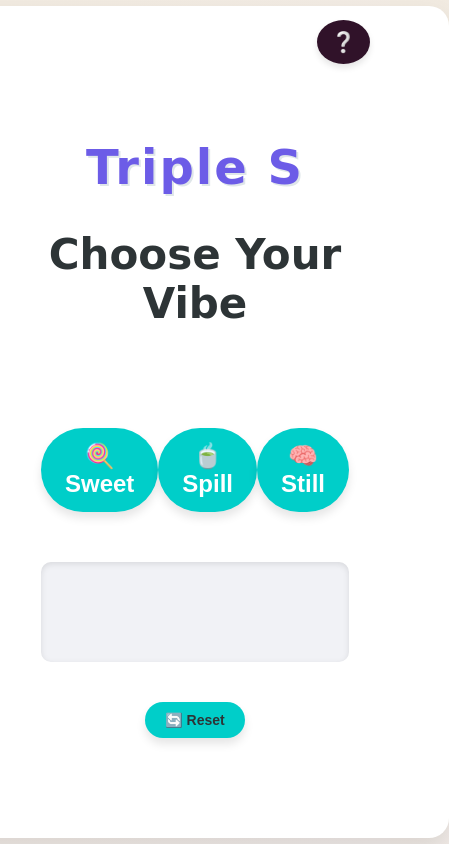
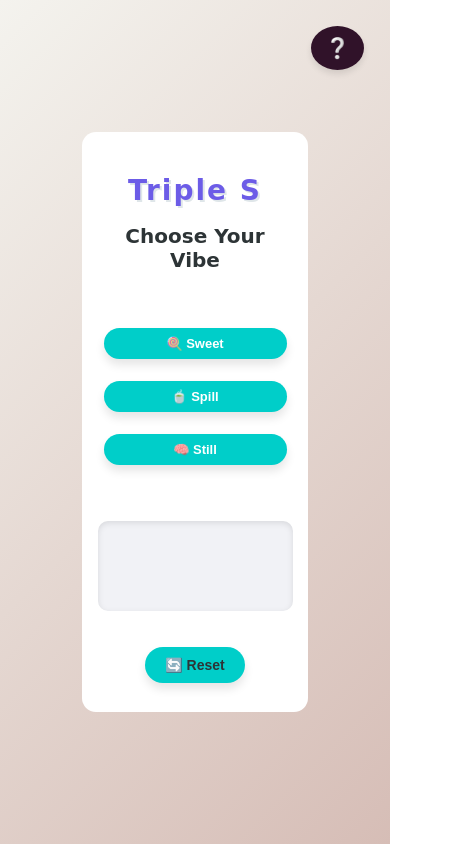
Before and after one commit to KhethiweDlamini/triples_ice_breaker, a plain HTML site: page index.html in a window 390 px wide. Shown: the whole page, 449 px wide, since content can reach past the window. Drawn offline with Linux system fonts and the light colour scheme.

Commit message:
adjust screen dimensions

```diff
--- a/script.js
+++ b/script.js
@@ -11,7 +11,7 @@ const questions = {
   ],
   spill: [
     "What’s something you always pretend to understand but don’t?",
-    "Have you ever rage-quit something dramatic? Spill.",
+    "Have you ever rage-quit something for a petty reason? Spill.",
     "What’s your pet peeve that instantly breaks your vibe?",
     "What’s a hill you’ll die on, no matter how petty?",
     "What’s your most unhinged tab open right now?",
--- a/styles.css
+++ b/styles.css
@@ -1,22 +1,22 @@
 body {
   font-family: 'Comic Neue', cursive, sans-serif;
-  background: linear-gradient(135deg, #f1eae0 0%, #f3edeb 100%);
+  background: linear-gradient(135deg, #f4f3ee 0%, #d6bdb6 100%);
   margin: 0;
   padding: 0;
+  min-height: 100vh;
   display: flex;
   justify-content: center;
   align-items: center;
-  height: 100vh;
+  overflow-x: hidden;
 }
 
 .container {
   background-color: #fff;
-  padding: 100px;
+  padding: 20px 50px;
   border-radius: 20px;
-  box-shadow: 0 12px 24px rgba(0, 0, 0, 0.1);
   text-align: center;
-  width: 95%;
-  max-width: 700px;
+  width: 50%;
+  max-width: 800px;
   animation: popIn 0.6s ease-out;
 }
 
@@ -27,7 +27,7 @@ body {
 
 h2 {
   font-size: 42px;
-  margin-bottom: 100px;
+  margin-bottom: 50px;
   color: #2d3436;
 }
 
@@ -148,3 +148,59 @@ button:hover {
   font-size: 16px;
   color: #2d3436;
 }
+
+@media (max-width: 768px) {
+  .game-title {
+    font-size: 36px;
+  }
+
+  h2 {
+    font-size: 24px;
+  }
+
+  button {
+    font-size: 14px;
+    padding: 10px 16px;
+    margin: 6px;
+  }
+
+  #instructionsBox {
+    width: 220px;
+    font-size: 13px;
+  }
+
+  #questionOutput {
+    font-size: 16px;
+    padding: 15px;
+  }
+
+  .button-group {
+    flex-direction: column;
+    gap: 10px;
+  }
+}
+
+@media (max-width: 480px) {
+  .container {
+    padding: 6vw 4vw;
+    border-radius: 14px;
+  }
+
+  .game-title {
+    font-size: 28px;
+  }
+
+  h2 {
+    font-size: 20px;
+  }
+
+  button {
+    font-size: 13px;
+    padding: 8px 14px;
+  }
+
+  #instructionsBox {
+    right: 10px;
+    width: 200px;
+  }
+}
```
